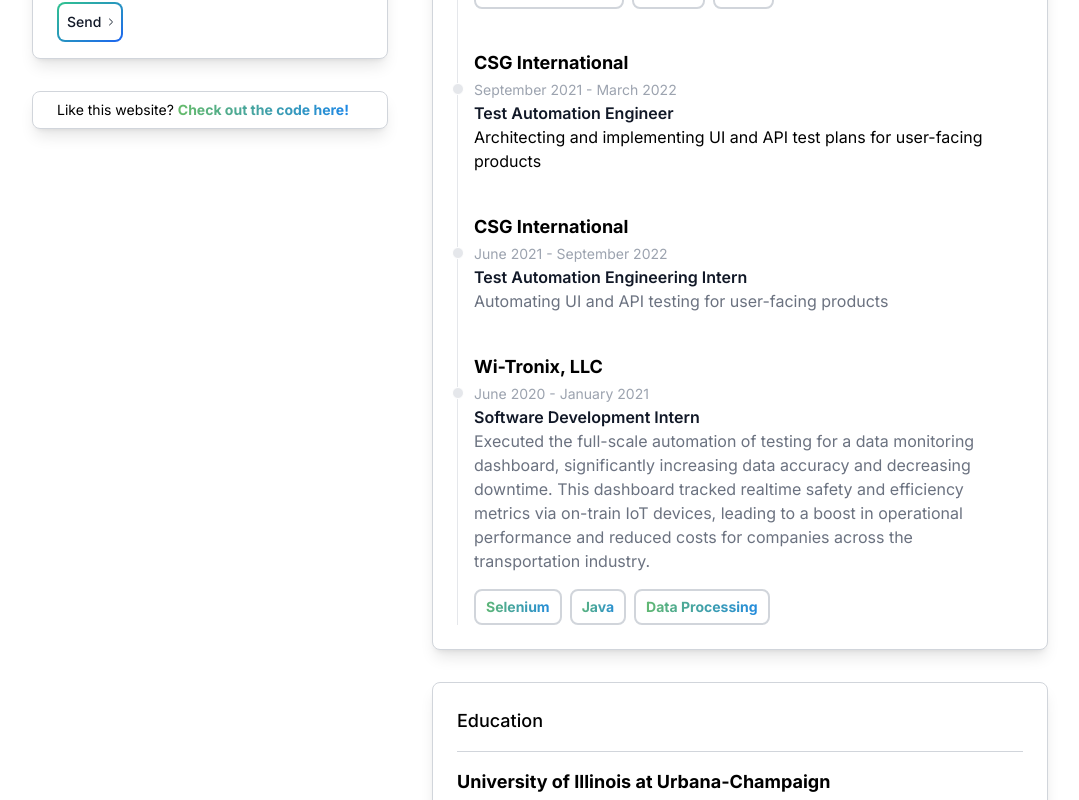
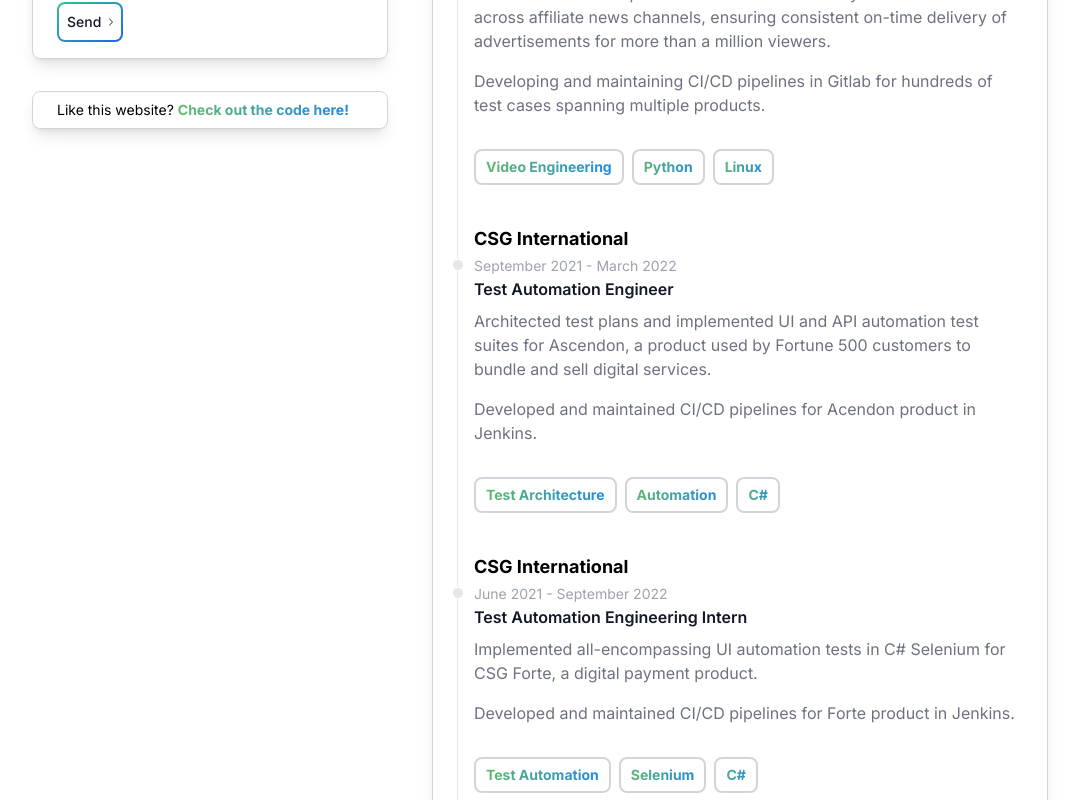
Before and after one commit to cpparnell/nextjs-personal-website, a Next.js app: page / in a window 1280 px wide. Shown: the part 580-1380 px from the top of the page, without its empty margins (0-1079 px from the left). Built offline with nearby package versions, Linux system fonts and the light colour scheme.

Commit message:
Polished for computer ... not mobile yet

```diff
--- a/app/components/About.tsx
+++ b/app/components/About.tsx
@@ -15,7 +15,7 @@
             <p className="mb-4">
             I am a {calculateAge(new Date('1999-10-15'))} year old software engineer who loves to create.
             </p>
-            When I am not working on software, you can find me <a href="https://support.rmhc.org/site/TR/TeamRMHC-ChicagoMarathon/TeamRMHC?px=1635707&pg=personal&fr_id=1600" className="text-gradient hover:underline">training for a marathon</a> on Chicago's Lakefront Trail or exploring the city's rich culinary scene with my friends.
+            When I am not working on software, you can find me training for a marathon <a href="https://support.rmhc.org/site/TR/TeamRMHC-ChicagoMarathon/TeamRMHC?px=1635707&pg=personal&fr_id=1600" className="text-gradient hover:underline">(support me here!)</a> on Chicago's Lakefront Trail or exploring the city's rich culinary scene with my friends.
         </div>
     </Box>
   )
--- a/app/components/Badge.tsx
+++ b/app/components/Badge.tsx
@@ -9,7 +9,7 @@
 export default function Badge() {
 
     return (
-    <section className="fixed top-8 left-8 z-50">
+    <section className=" top-8 left-8 z-50 fixed">
         <div className="flex-col justify-end items-start h-screen">
             <div className="shadow-lg block p-6 bg-white border border-gray-300 rounded-lg mb-8">
                 <div className="flex items-center gap-4">
@@ -32,7 +32,7 @@
                             <button className="relative inline-flex items-center justify-center p-0.5 overflow-hidden text-sm font-medium text-gray-900 rounded-lg group bg-gradient-to-br from-green-400 to-blue-600 group-hover:from-green-400 group-hover:to-blue-600 hover:text-white dark:text-white focus:ring-4 focus:outline-none focus:ring-green-200 dark:focus:ring-green-800">
                                 <span className="relative px-2 py-2 transition-all ease-in duration-75 bg-white dark:bg-gray-900 rounded-md group-hover:bg-opacity-0">
                                     <svg className="w-6 h-6 text-gray-800 dark:text-white group-hover:text-white" aria-hidden="true" xmlns="http://www.w3.org/2000/svg" fill="currentColor" viewBox="0 0 20 20">
-                                        <path fill-rule="evenodd" d="M10 .333A9.911 9.911 0 0 0 6.866 19.65c.5.092.678-.215.678-.477 0-.237-.01-1.017-.014-1.845-2.757.6-3.338-1.169-3.338-1.169a2.627 2.627 0 0 0-1.1-1.451c-.9-.615.07-.6.07-.6a2.084 2.084 0 0 1 1.518 1.021 2.11 2.11 0 0 0 2.884.823c.044-.503.268-.973.63-1.325-2.2-.25-4.516-1.1-4.516-4.9A3.832 3.832 0 0 1 4.7 7.068a3.56 3.56 0 0 1 .095-2.623s.832-.266 2.726 1.016a9.409 9.409 0 0 1 4.962 0c1.89-1.282 2.717-1.016 2.717-1.016.366.83.402 1.768.1 2.623a3.827 3.827 0 0 1 1.02 2.659c0 3.807-2.319 4.644-4.525 4.889a2.366 2.366 0 0 1 .673 1.834c0 1.326-.012 2.394-.012 2.72 0 .263.18.572.681.475A9.911 9.911 0 0 0 10 .333Z" clip-rule="evenodd"/>
+                                        <path fillRule="evenodd" d="M10 .333A9.911 9.911 0 0 0 6.866 19.65c.5.092.678-.215.678-.477 0-.237-.01-1.017-.014-1.845-2.757.6-3.338-1.169-3.338-1.169a2.627 2.627 0 0 0-1.1-1.451c-.9-.615.07-.6.07-.6a2.084 2.084 0 0 1 1.518 1.021 2.11 2.11 0 0 0 2.884.823c.044-.503.268-.973.63-1.325-2.2-.25-4.516-1.1-4.516-4.9A3.832 3.832 0 0 1 4.7 7.068a3.56 3.56 0 0 1 .095-2.623s.832-.266 2.726 1.016a9.409 9.409 0 0 1 4.962 0c1.89-1.282 2.717-1.016 2.717-1.016.366.83.402 1.768.1 2.623a3.827 3.827 0 0 1 1.02 2.659c0 3.807-2.319 4.644-4.525 4.889a2.366 2.366 0 0 1 .673 1.834c0 1.326-.012 2.394-.012 2.72 0 .263.18.572.681.475A9.911 9.911 0 0 0 10 .333Z" clipRule="evenodd"/>
                                     </svg>
                                 </span>
                             </button>
@@ -41,7 +41,7 @@
                             <button className="relative inline-flex items-center justify-center p-0.5 overflow-hidden text-sm font-medium text-gray-900 rounded-lg group bg-gradient-to-br from-green-400 to-blue-600 group-hover:from-green-400 group-hover:to-blue-600 hover:text-white dark:text-white focus:ring-4 focus:outline-none focus:ring-green-200 dark:focus:ring-green-800">
                                 <span className="relative px-2 py-2 transition-all ease-in duration-75 bg-white dark:bg-gray-900 rounded-md group-hover:bg-opacity-0">
                                 <svg className="w-6 h-6 text-gray-800 dark:text-white  group-hover:text-white" aria-hidden="true" xmlns="http://www.w3.org/2000/svg" fill="currentColor" viewBox="0 0 15 15">
-                                    <path fill-rule="evenodd" d="M7.979 5v1.586a3.5 3.5 0 0 1 3.082-1.574C14.3 5.012 15 7.03 15 9.655V15h-3v-4.738c0-1.13-.229-2.584-1.995-2.584-1.713 0-2.005 1.23-2.005 2.5V15H5.009V5h2.97ZM3 2.487a1.5 1.5 0 1 1-3 0 1.5 1.5 0 0 1 3 0Z" clip-rule="evenodd"/>
+                                    <path fillRule="evenodd" d="M7.979 5v1.586a3.5 3.5 0 0 1 3.082-1.574C14.3 5.012 15 7.03 15 9.655V15h-3v-4.738c0-1.13-.229-2.584-1.995-2.584-1.713 0-2.005 1.23-2.005 2.5V15H5.009V5h2.97ZM3 2.487a1.5 1.5 0 1 1-3 0 1.5 1.5 0 0 1 3 0Z" clipRule="evenodd"/>
                                     <path d="M3 5.012H0V15h3V5.012Z"/>
                                 </svg>
                                 </span>
--- a/app/components/CopyToClipboardButton.tsx
+++ b/app/components/CopyToClipboardButton.tsx
@@ -26,7 +26,7 @@
         <span className="group-hover:text-white flex items-center relative px-2 py-2 transition-all ease-in duration-75 text-gray-900 bg-white dark:bg-gray-900 rounded-md group-hover:bg-opacity-0">
           {text}
             <svg className="group-hover:text-white pl-3 w-6 h-6 text-gray-900 dark:text-white" aria-hidden="true" xmlns="http://www.w3.org/2000/svg" fill="none" viewBox="0 0 18 20">
-              <path stroke="currentColor" stroke-linecap="round" stroke-linejoin="round" stroke-width="2" d="m7.708 2.292.706-.706A2 2 0 0 1 9.828 1h6.239A.97.97 0 0 1 17 2v12a.97.97 0 0 1-.933 1H15M6 5v4a1 1 0 0 1-1 1H1m11-4v12a.97.97 0 0 1-.933 1H1.933A.97.97 0 0 1 1 18V9.828a2 2 0 0 1 .586-1.414l2.828-2.828A2 2 0 0 1 5.828 5h5.239A.97.97 0 0 1 12 6Z"/>
+              <path stroke="currentColor" strokeLinecap="round" strokeLinejoin="round" strokeWidth="2" d="m7.708 2.292.706-.706A2 2 0 0 1 9.828 1h6.239A.97.97 0 0 1 17 2v12a.97.97 0 0 1-.933 1H15M6 5v4a1 1 0 0 1-1 1H1m11-4v12a.97.97 0 0 1-.933 1H1.933A.97.97 0 0 1 1 18V9.828a2 2 0 0 1 .586-1.414l2.828-2.828A2 2 0 0 1 5.828 5h5.239A.97.97 0 0 1 12 6Z"/>
             </svg>
         </ span>
       </button>
--- a/app/components/DownloadButton.tsx
+++ b/app/components/DownloadButton.tsx
@@ -17,7 +17,7 @@
             {text}
             </a>
             <svg className="pl-3 w-6 h-6 text-gray-900 dark:text-white group-hover:text-white" aria-hidden="true" xmlns="http://www.w3.org/2000/svg" fill="none" viewBox="0 0 20 19">
-                <path stroke="currentColor" stroke-linecap="round" stroke-linejoin="round" stroke-width="2" d="M15 15h.01M4 12H2a1 1 0 0 0-1 1v4a1 1 0 0 0 1 1h16a1 1 0 0 0 1-1v-4a1 1 0 0 0-1-1h-3M9.5 1v10.93m4-3.93-4 4-4-4"/>
+                <path stroke="currentColor" strokeLinecap="round" strokeLinejoin="round" strokeWidth="2" d="M15 15h.01M4 12H2a1 1 0 0 0-1 1v4a1 1 0 0 0 1 1h16a1 1 0 0 0 1-1v-4a1 1 0 0 0-1-1h-3M9.5 1v10.93m4-3.93-4 4-4-4"/>
             </svg>
         </ span>
       </button>
--- a/app/components/Experience.tsx
+++ b/app/components/Experience.tsx
@@ -4,10 +4,25 @@
     end_date?: string | null;
     position: string;
     headline?: string | null;
-    description?: string | null;
+    points?: string[] | null;
   }
 
-const Experience: React.FC<Props> = ({company, start_date, end_date = null, position, headline = null, description = null}) => {
+
+
+const Experience: React.FC<Props> = ({company, start_date, end_date = null, position, headline = null, points = null}) => {
+
+    function generateBulletPoints(points: string[]): JSX.Element {
+        return (
+            <ul>
+                {points.map((point, index) => (
+                    <li key={index} className="pb-4">
+                        {point}
+                    </li>
+                ))}
+            </ul>
+        );
+    }
+
     return (
         <li className="ms-4">
             <div className="flex items-center justify-start">
@@ -17,7 +32,7 @@
             <time className="mb-1 text-sm font-normal leading-none text-gray-400 dark:text-gray-500">{start_date} - {end_date || "Present"}</time>
             <h3 className="text-md font-semibold text-gray-900 dark:text-white">{position}</h3>
             <h4 className="text-md">{headline}</h4>
-            {description && <p className="mb-4 text-base font-normal text-gray-500 dark:text-gray-400">{description}</p>}
+            {points && <div className="mb-4 mt-2 text-base font-normal text-gray-500 dark:text-gray-400">{generateBulletPoints(points)}</div>}
         </li>
     );
 };
--- a/app/components/ExperienceTimeline.tsx
+++ b/app/components/ExperienceTimeline.tsx
@@ -10,8 +10,11 @@
                 company="LTN Global"
                 start_date="August 2022"
                 position="Software Engineer"
-                headline="Architecting and automating video networking and encoding validation processes on broadcasts delivered to millions worldwide"
-                description="insert description" />
+                points={[
+                  "Designing and automating video networking and encoding validation processes on broadcasts delivered to millions in Europe and the Americas.",
+                  "Architect and developer of a tool that automatically monitors ad insertion across affiliate news channels, ensuring consistent on-time delivery of advertisements for more than a million viewers.",
+                  "Developing and maintaining CI/CD pipelines in Gitlab for hundreds of test cases spanning multiple products."
+                ]} />
                 <div className="mb-10 ml-2">
                   <Tag text='Video Engineering'></Tag>
                   <Tag text='Python'></Tag>
@@ -22,27 +25,38 @@
                 start_date="September 2021"
                 end_date="March 2022"
                 position="Test Automation Engineer"
-                headline="Architecting and implementing UI and API test plans for user-facing products" />
+                points={[
+                  "Architected test plans and implemented UI and API automation test suites for Ascendon, a product used by Fortune 500 customers to bundle and sell digital services.",
+                  "Developed and maintained CI/CD pipelines for Acendon product in Jenkins."
+                ]} />
                 <div className="mb-10 ml-2">
-
+                  <Tag text='Test Architecture'></Tag>
+                  <Tag text='Automation'></Tag>
+                  <Tag text='C#'></Tag>
                 </div>
                 <Experience
                 company="CSG International"
                 start_date="June 2021"
                 end_date="September 2022"
                 position="Test Automation Engineering Intern"
-                description="Automating UI and API testing for user-facing products" />
+                points={[
+                  "Implemented all-encompassing UI automation tests in C# Selenium for CSG Forte, a digital payment product.",
+                  "Developed and maintained CI/CD pipelines for Forte product in Jenkins."
+                ]} />
                 <div className="mb-10 ml-2">
-
+                  <Tag text='Test Automation'></Tag>
+                  <Tag text='Selenium'></Tag>
+                  <Tag text='C#'></Tag>
                 </div>
                 <Experience
-                company="Wi-Tronix, LLC"
+                company="Wi-Tronix"
                 start_date="June 2020"
                 end_date="January 2021"
                 position="Software Development Intern"
-                description="Executed the full-scale automation of testing for a data monitoring dashboard, significantly increasing data accuracy and decreasing downtime.
-                This dashboard tracked realtime safety and efficiency metrics via on-train IoT devices, leading to a boost in operational performance and reduced costs for companies across the transportation industry.
-                " />
+                points={[
+                  "Developed full-scale automation of testing for a live data monitoring dashboard that is used to track realtime safety and efficiency metrics for trains. Automated testing led to a 30% decrease in data inaccuracy and a 20% decrease in dashboard downtime.",
+                  "The deployment of this dashboard to national rail companies led to a significant increase in rail safety and efficiency."
+                ]} />
                 <div className="ml-2">
                   <Tag text='Selenium'></Tag>
                   <Tag text='Java'></Tag>
--- a/app/page.tsx
+++ b/app/page.tsx
@@ -14,14 +14,16 @@
           <></>
         </Head>
         <main className="flex flex-wrap min-h-screen flex-col items-center justify-between p-8">
-          <Badge />
-          <div className='min-w-[1200px] min-h-[500px] max-h-[1080pix] max'>
-            <About/>
+          <div className='min-w-[1200px] min-h-[500px] max-h-[1080pix]'>
+            <Badge />
+            <About />
             <div className='pt-8'>
               <ExperienceTimeline />
             </div>
             <div className='pt-8'>
               <Education />
+            </div>
+            <div className='pt-8 md:hidden w-full pl-[400px] pr-[200px]'>
             </div>
           </div>
         </main>
```
